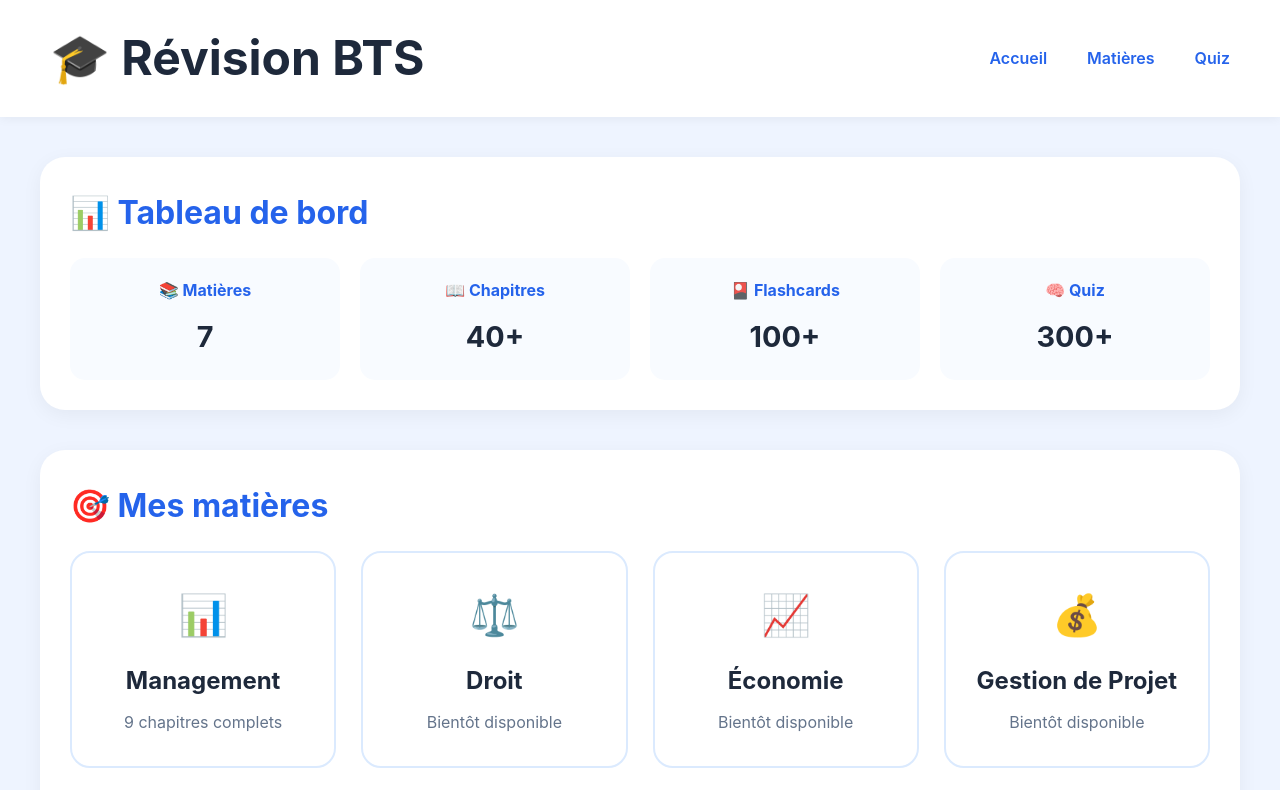
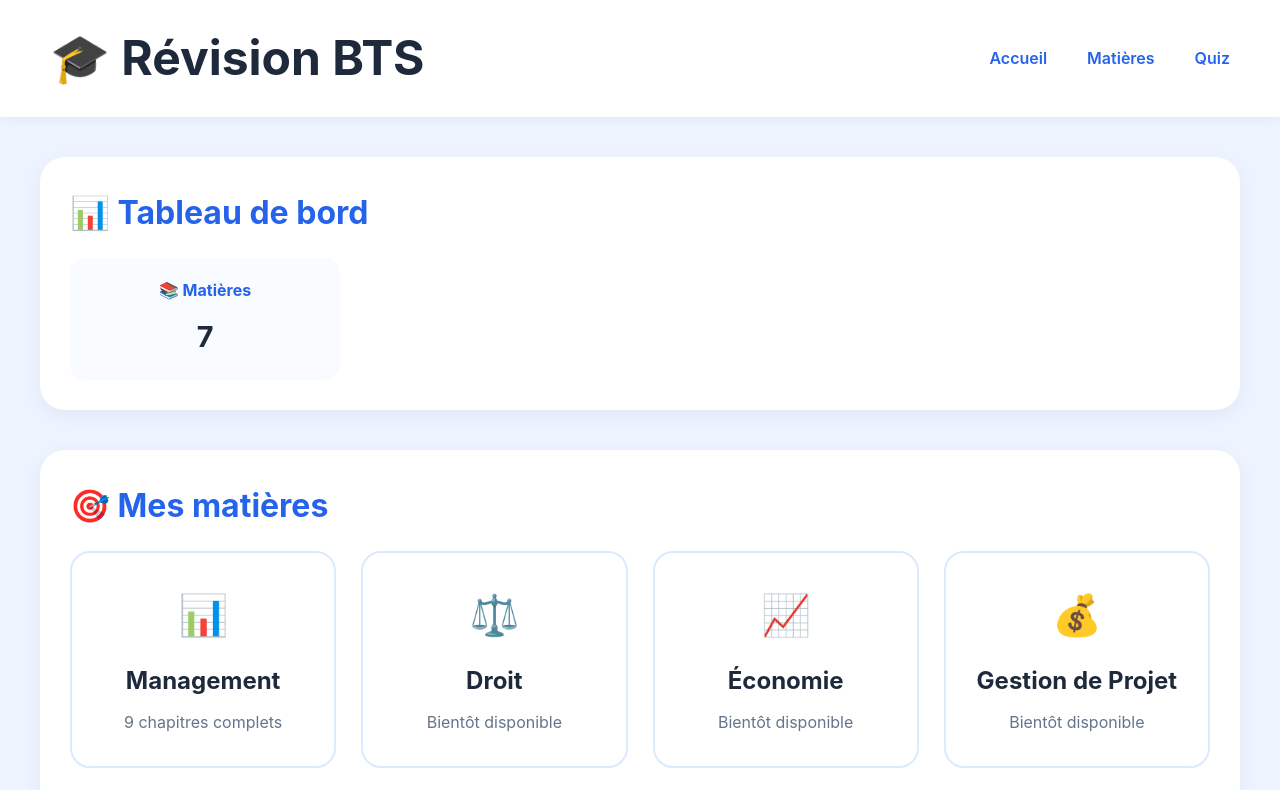
Before and after one commit to Raftnl/R-vision-BTS-SAM, a plain HTML site: page index.html in a window 1280 px wide. Shown: the top 790 px of the page. Drawn offline with Linux system fonts and the light colour scheme.

Commit message:
Update index.html

```diff
--- a/index.html
+++ b/index.html
@@ -51,21 +51,6 @@
 <div class="stat">
 <h3>📚 Matières</h3>
 <p>7</p>
-</div>
-
-<div class="stat">
-<h3>📖 Chapitres</h3>
-<p>40+</p>
-</div>
-
-<div class="stat">
-<h3>🎴 Flashcards</h3>
-<p>100+</p>
-</div>
-
-<div class="stat">
-<h3>🧠 Quiz</h3>
-<p>300+</p>
 </div>
 
 </div>
```
